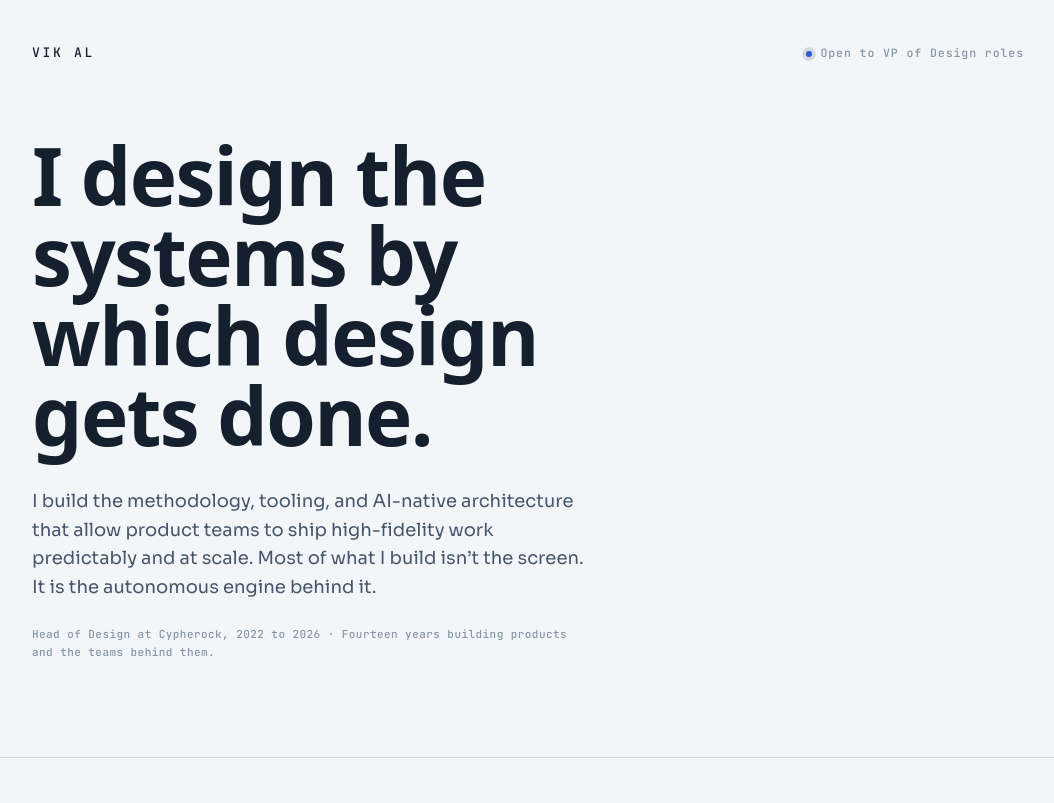
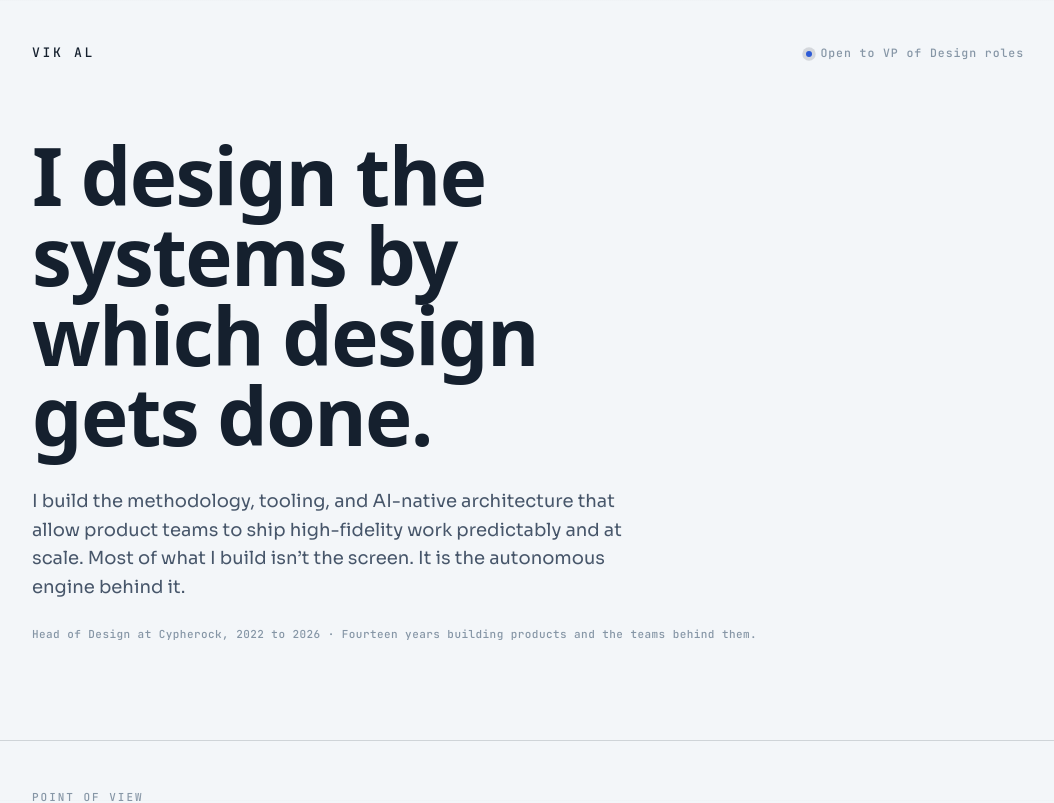
Before and after one commit to Prashant-Vikal/vik.al, a React (Vite) app: page / in a window 1280 px wide. Shown: the top 803 px of the page, without its empty margins (112-1166 px from the left). Built offline with nearby package versions, Linux system fonts and the light colour scheme; a web font is replaced by a local one.

Commit message:
Uncomment and adjust .hero styles in index.css

```diff
--- a/src/index.css
+++ b/src/index.css
@@ -37,7 +37,10 @@ a { color: inherit; }
 .dot { width: 6px; height: 6px; border-radius: 50%; background: var(--accent); animation: pulse 2.8s ease-out infinite; }
 @keyframes pulse { 0% { box-shadow: 0 0 0 0 var(--line-strong); } 70% { box-shadow: 0 0 0 7px transparent; } 100% { box-shadow: 0 0 0 0 transparent; } }
 
+/*
 .hero { padding-top: clamp(2.5rem, 9vh, 5rem); padding-bottom: clamp(4rem, 12vh, 7rem); display: grid; grid-template-columns: 1.2fr 0.8fr; gap: clamp(2rem, 5vw, 4rem); align-items: center; }
+*/
+.hero { padding-top: clamp(2.5rem, 9vh, 5rem); padding-bottom: clamp(4rem, 12vh, 7rem); align-items: center; }
 .hero h1 { font-family: var(--display); font-weight: var(--dw); font-size: clamp(2.4rem, 7vw, var(--heading-size)); line-height: 1.0; letter-spacing: var(--dtrack); max-width: 14ch; }
 .hero .sub { margin-top: clamp(1.4rem, 3vw, 2rem); max-width: 46ch; color: var(--ink-2); font-size: calc(var(--body-size) * 1.06); line-height: 1.6; }
 .hero .meta { margin-top: 1.5rem; font-family: var(--muted-font); font-size: var(--muted-size); letter-spacing: 0.04em; color: var(--ink-3); }
```
